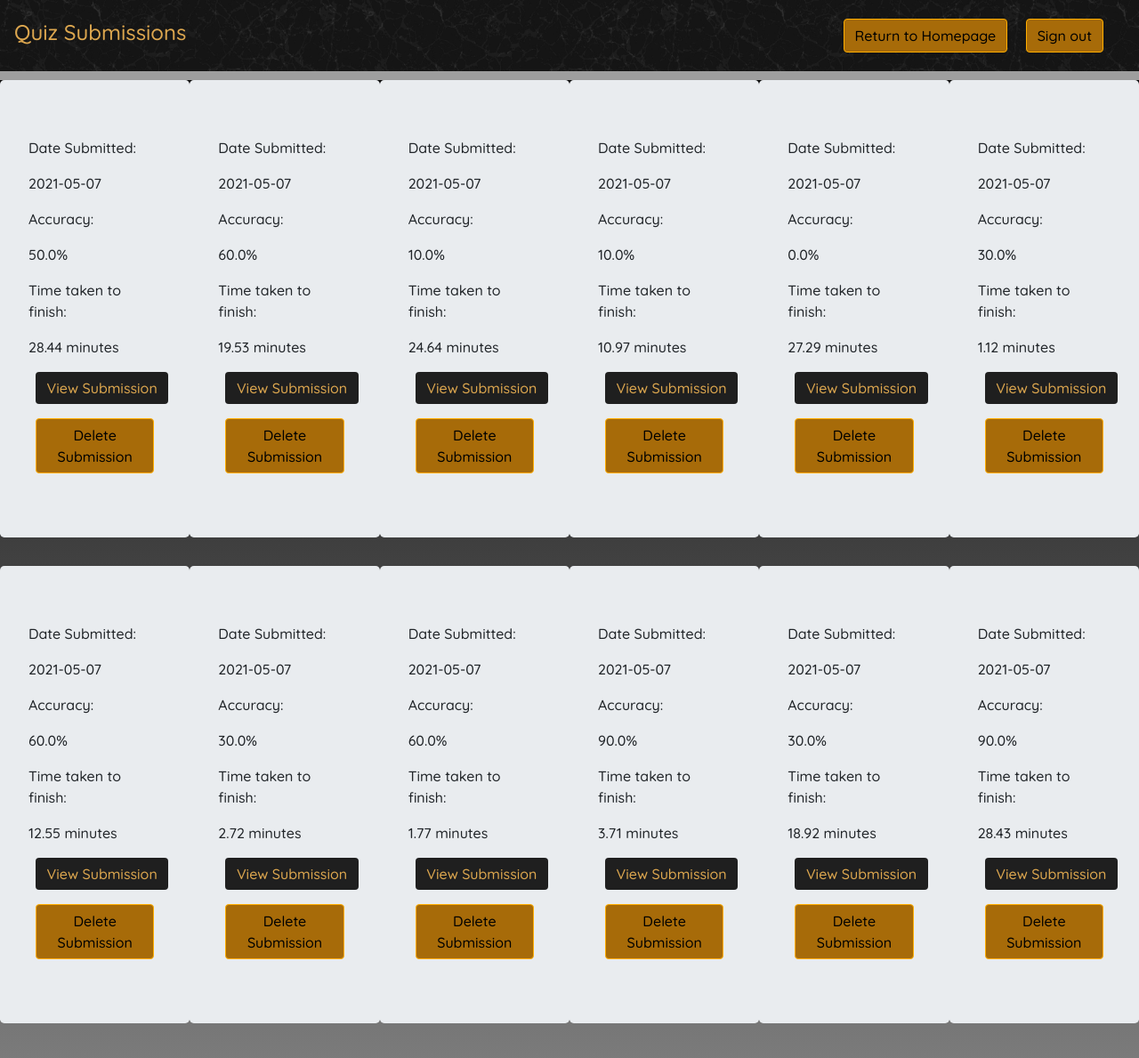
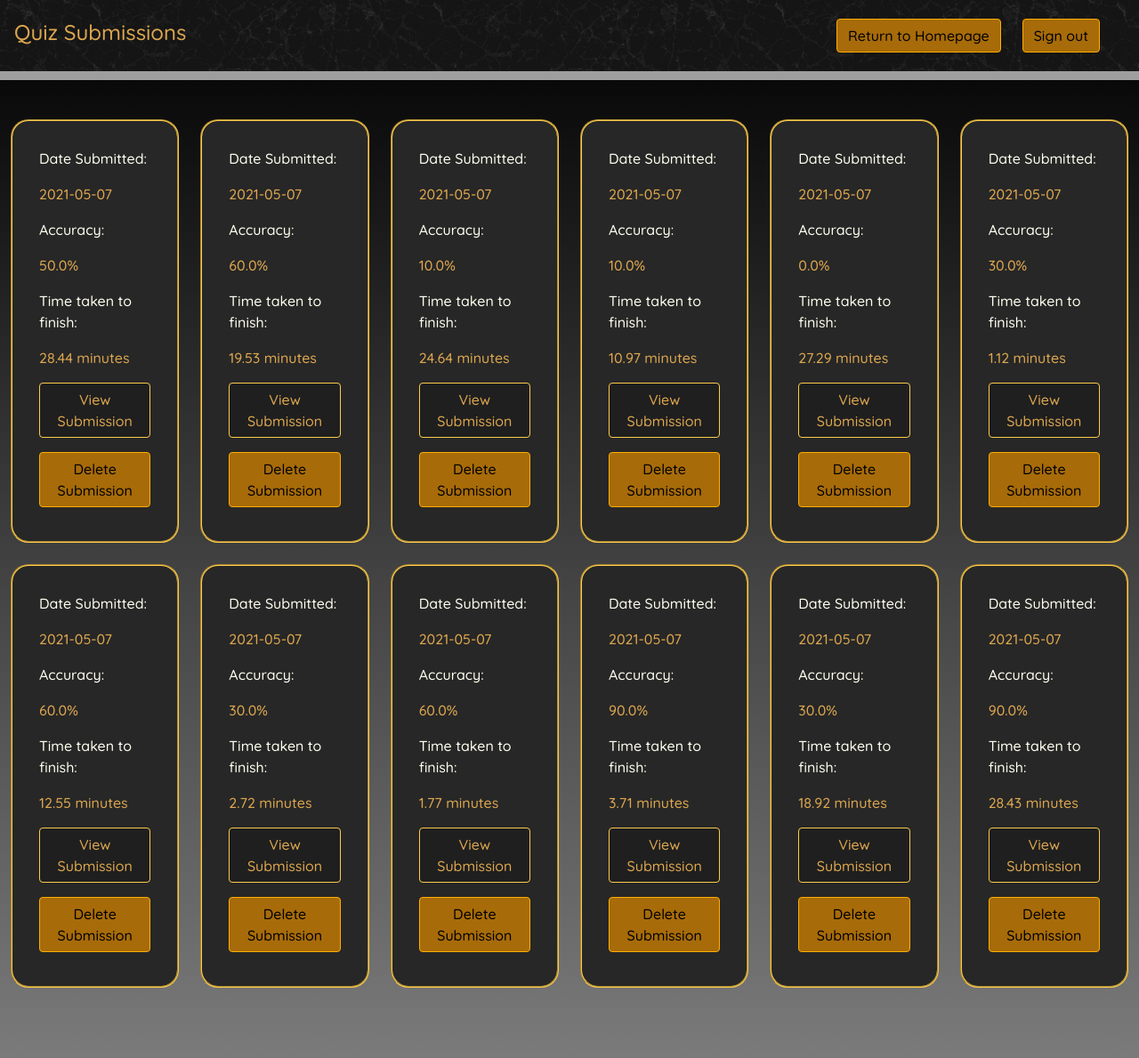
Before and after one commit to Allenator1/UWAM-Introductory-Website, a Flask app: page /submissions in a window 1280 px wide. Shown: the top 1189 px of the page at 89% size. Run offline with Flask 2, Linux system fonts and the light colour scheme; grey boxes are pictures that could not be loaded.

Commit message:
Cleaned up css and added css for submissions.html

```diff
--- a/app/static/main.css
+++ b/app/static/main.css
@@ -24,7 +28,6 @@ body, html {
 }
 
 .banner_content {
-    padding: 16px;
     height: inherit;
     display: flex;
     width: 100%;
@@ -44,21 +48,29 @@ body, html {
 
 /* Button styling: overriding bootstrap button styles */
 
+.logout_button, .register_button {
+    float: right;
+}
+
+.login_button, .homepage_button {
+    float: left;
+}
+
 .btn.gold_button {
     background-color: #a76b09;
     border-color: #ffae00;
     color: black;
-    margin: 8px;
+    margin: 12px;
 }
 
 .btn.black_button {
+    color: #dda74f;
     background-color: rgb(31, 31, 31);
-    border: none;
-    color: #dda74f;
-    margin: 8px;
+    margin: 12px;
 }
 
-.btn.gold_button:focus, .btn.black_button:focus, .btn.gold_button:active, .btn.black_button:active {
+.btn.gold_button:focus, .btn.black_button:focus,
+.btn.gold_button:active, .btn.black_button:active {
     box-shadow: 0 0 0 0.1rem ivory;
     color: ivory;
 }
@@ -234,3 +257,44 @@ form .form_label {
 #login_form {
     margin: 16px auto;
 }
+
+/* submissions.html specific css */
+#submissions_container {
+    margin-top: 32px;
+}
+
+.submission_box.jumbotron {
+    background-color: rgb(39, 39, 39);
+    border-style: groove;
+    border-width: 2px;
+    border-radius: 20px;
+    border-color: rgb(253, 203, 76);
+    color: #dda74f;
+    margin: 12px;
+    padding: 30px;
+}
+
+.submission_box.jumbotron:hover {
+    background-color: rgb(42, 42, 42);
+}
+
+#submissions_container .submission_btn,
+#submissions_container .del_submission_btn {
+    margin: 8px auto;
+}
+
+#submissions_container .submission_btn {
+    border-style: groove;
+    border-width: 1px;
+    border-color: rgb(253, 203, 76);
+}
+
+.quiz_stat_label {
+    font-size: 16px;
+    color: ivory;
+}
+
+.quiz_stat {
+    font-size: 16px;
+    color: #dda74f;
+}
```
Also changed, not shown: other parts of app/static/main.css (+38 -22 lines).
